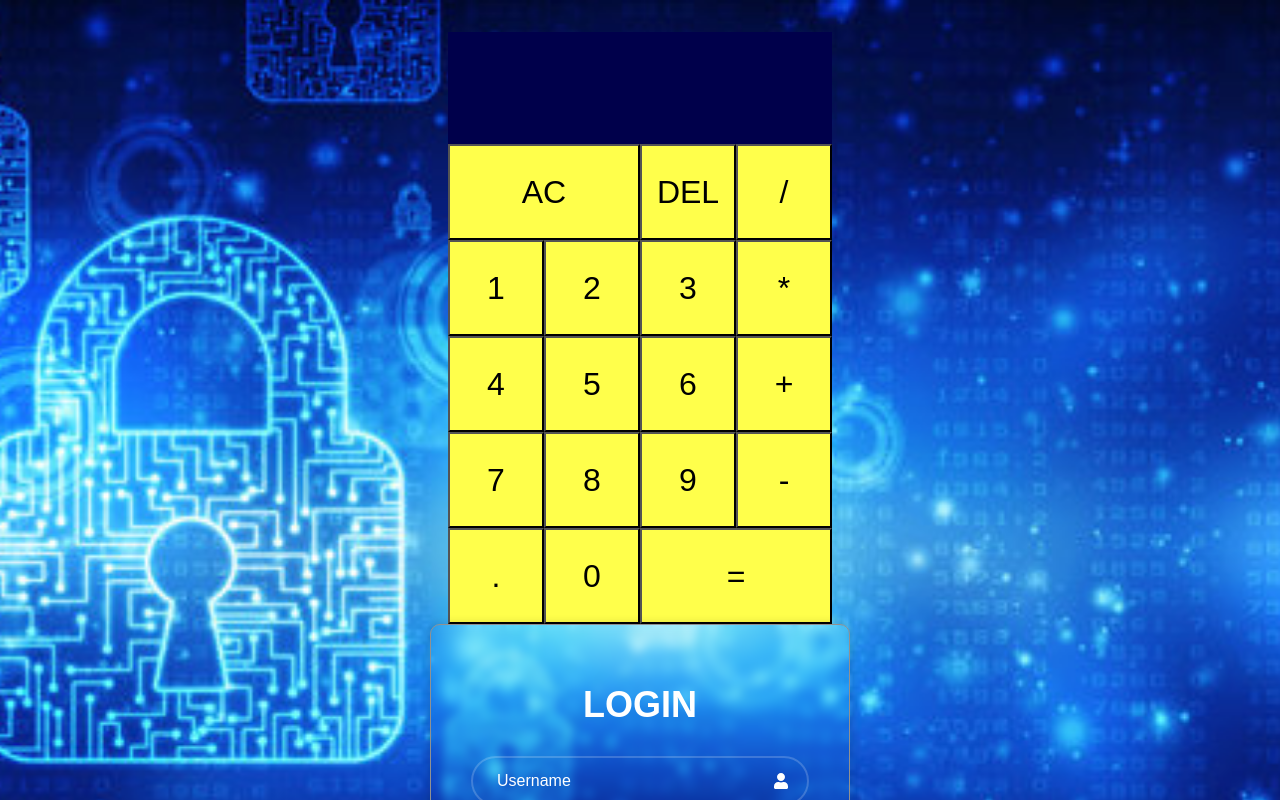
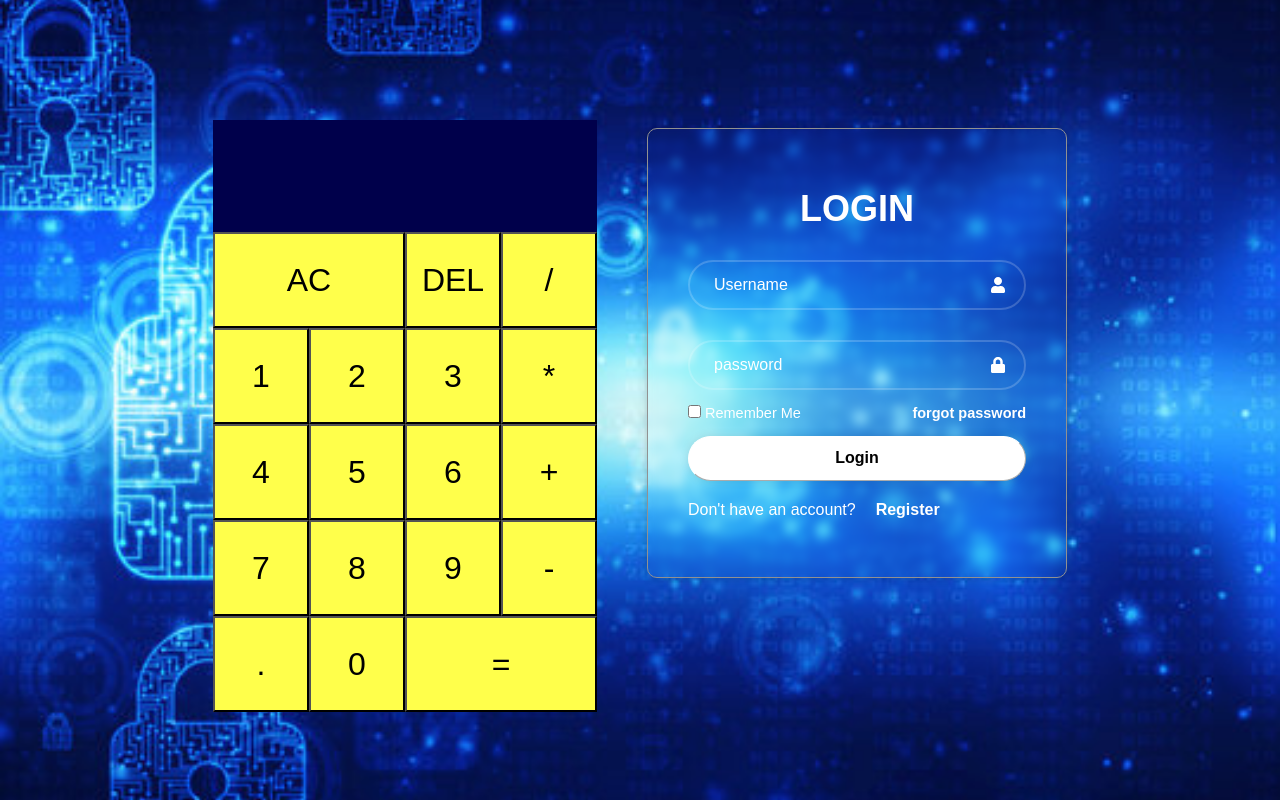
Before and after one commit to Gurmuked/react-apps, a React (Create React App) app in the folder project/: page / in a window 1280 px wide. Shown: the top 800 px of the page. Built offline with nearby package versions, Linux system fonts and the light colour scheme.

Commit message:
on final submission some modification in display property of Apps.js

```diff
--- a/project/src/App.js
+++ b/project/src/App.js
@@ -1,11 +1,12 @@
 import React from 'react';
 import Calculator from '../src/components/Calculator/calculator.jsx';
 import LoginRegister from './components/login and registration/login.jsx';
+import './apps.css';
 
 
 function App() {
   return (
-    <div>
+    <div className='containerAll'>
       <Calculator />
       <LoginRegister />
     </div>
--- /dev/null
+++ b/project/src/apps.css
@@ -0,0 +1,3 @@
+.containerAll{
+  display: flex;
+}
--- a/project/src/components/login and registration/login.css
+++ b/project/src/components/login and registration/login.css
@@ -13,6 +13,7 @@ body{
   background-position: center;
   background-size: cover;
   background-repeat: no-repeat;
+  background-attachment: fixed;
 }
 .wrapper{
 
@@ -25,6 +26,8 @@ body{
   border-radius: 10px;
   color: #fff;
   display: flex;
+  margin-left:50px;
+  margin-top: 40px;
   align-items: center;
   position: relative;
   overflow: hidden;
```
